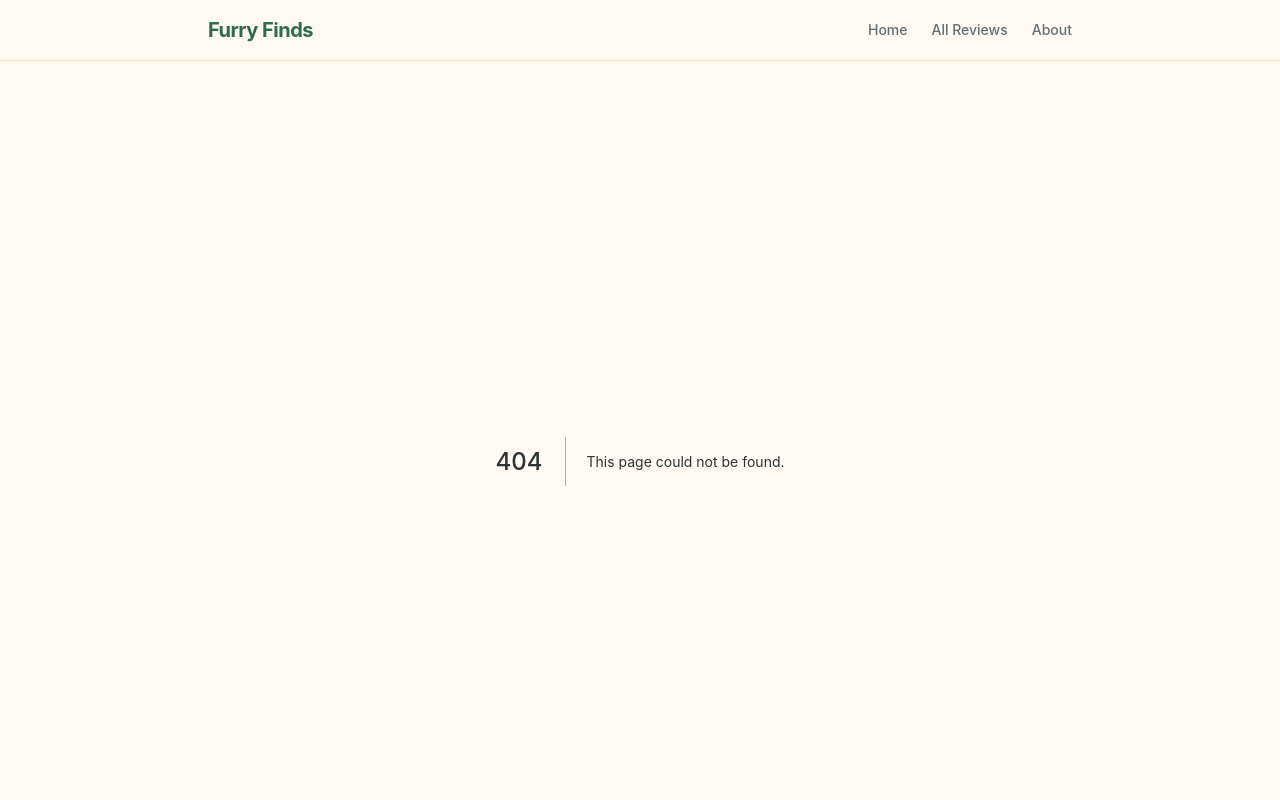
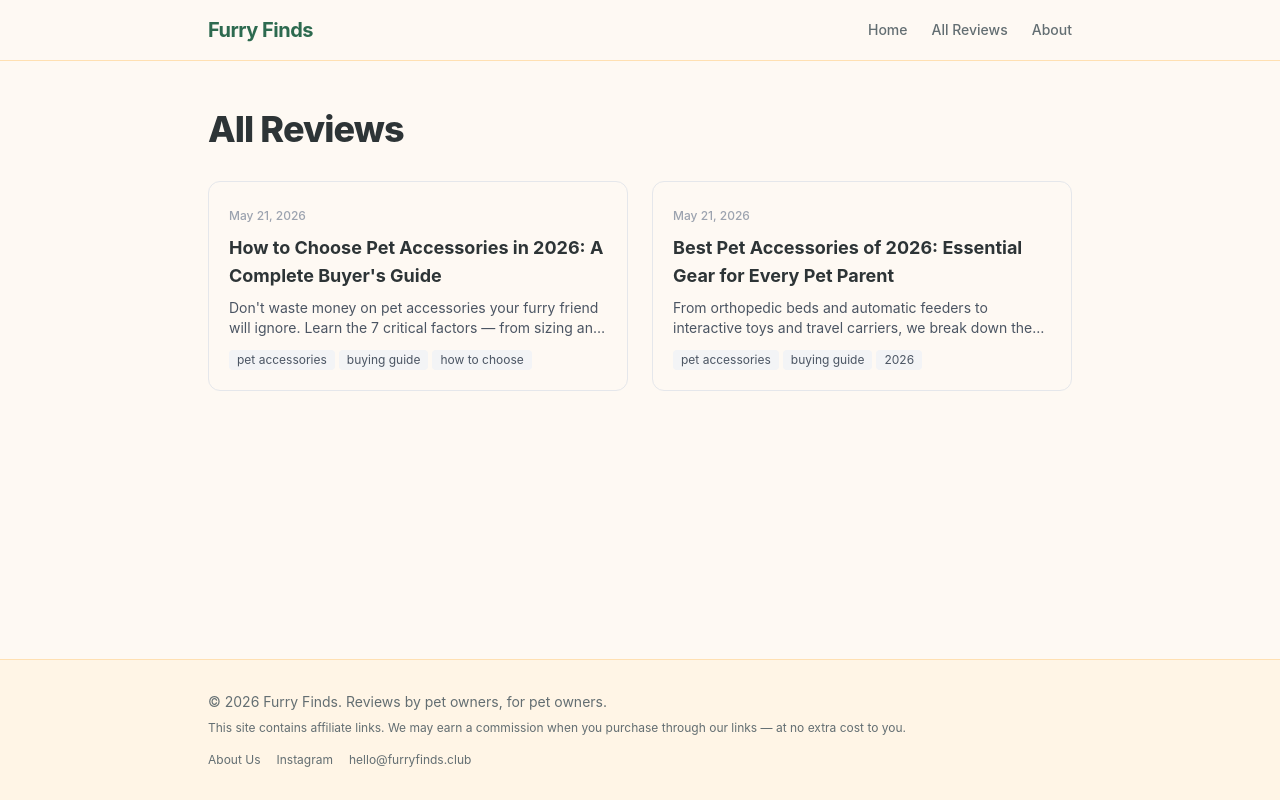
Before and after one commit to akhil7philip/furryfinds, a Next.js app: page /blog in a window 1280 px wide. Before the commit this address had no page. Shown: the top 800 px of the page. Built offline with nearby package versions, Linux system fonts and the light colour scheme.

Commit message:
ADD: Blog index page to fix 404 on /blog/

```diff
--- /dev/null
+++ b/app/blog/page.tsx
@@ -0,0 +1,45 @@
+import Link from 'next/link'
+import { getAllPosts } from '@/lib/posts'
+
+export default function BlogIndexPage() {
+  const posts = getAllPosts()
+
+  return (
+    <div className="max-w-4xl mx-auto px-4 py-12">
+      <h1 className="text-3xl md:text-4xl font-extrabold text-[#2d3436] tracking-tight mb-8">
+        All Reviews
+      </h1>
+      <div className="grid md:grid-cols-2 gap-6">
+        {posts.map((post) => (
+          <article
+            key={post.slug}
+            className="group border border-gray-200 rounded-xl p-5 hover:border-[#2d6a4f] hover:shadow-md transition-all"
+          >
+            <Link href={`/blog/${post.slug}/`}>
+              <time className="text-xs text-gray-400 font-medium">
+                {new Date(post.date).toLocaleDateString('en-US', {
+                  year: 'numeric',
+                  month: 'short',
+                  day: 'numeric',
+                })}
+              </time>
+              <h2 className="text-lg font-bold text-[#2d3436] mt-2 group-hover:text-[#2d6a4f] transition-colors">
+                {post.title}
+              </h2>
+              <p className="text-sm text-gray-600 mt-2 line-clamp-2">{post.excerpt}</p>
+              {post.tags.length > 0 && (
+                <div className="flex flex-wrap gap-1 mt-3">
+                  {post.tags.slice(0, 3).map((tag) => (
+                    <span key={tag} className="text-xs px-2 py-0.5 bg-gray-100 text-gray-600 rounded">
+                      {tag}
+                    </span>
+                  ))}
+                </div>
+              )}
+            </Link>
+          </article>
+        ))}
+      </div>
+    </div>
+  )
+}
```
